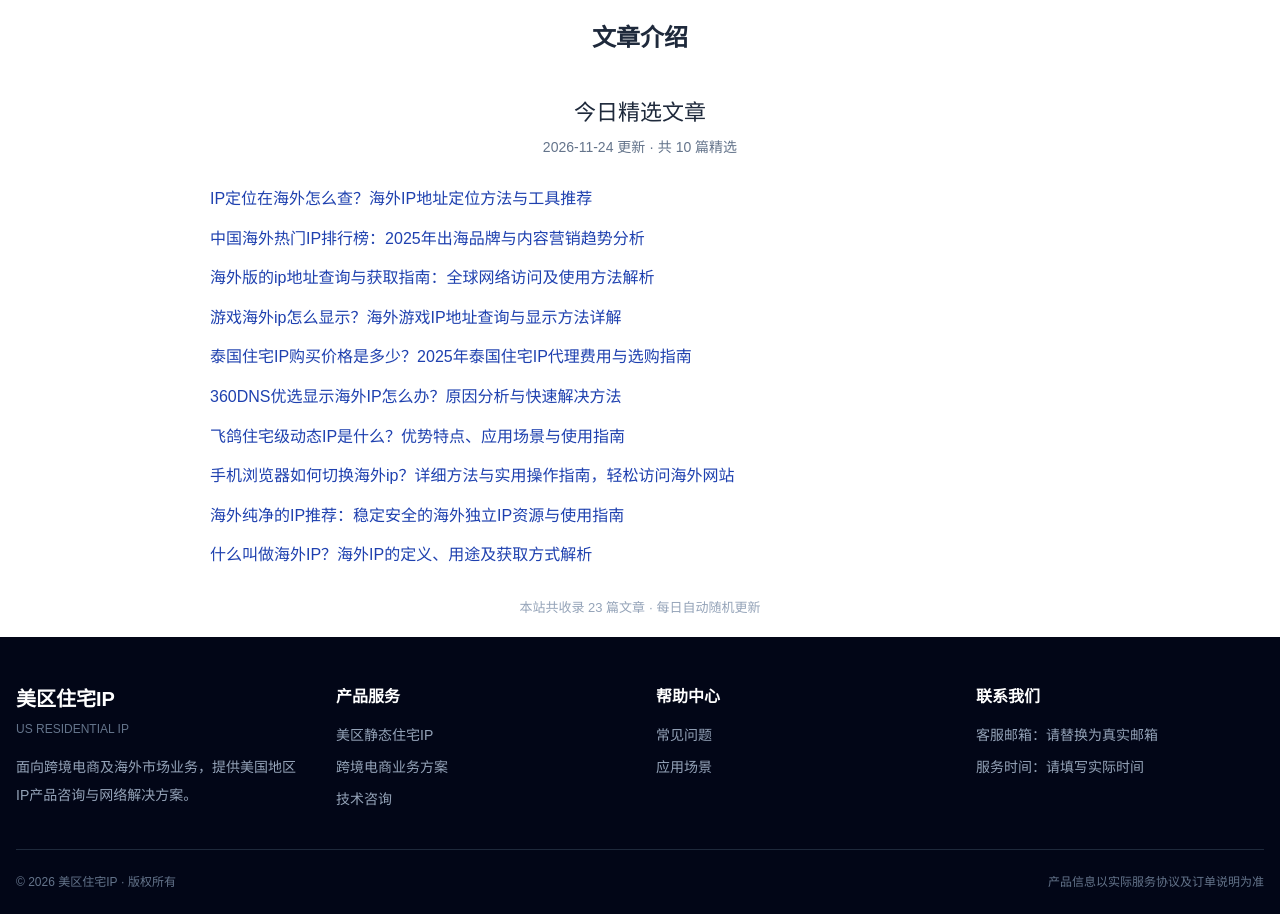
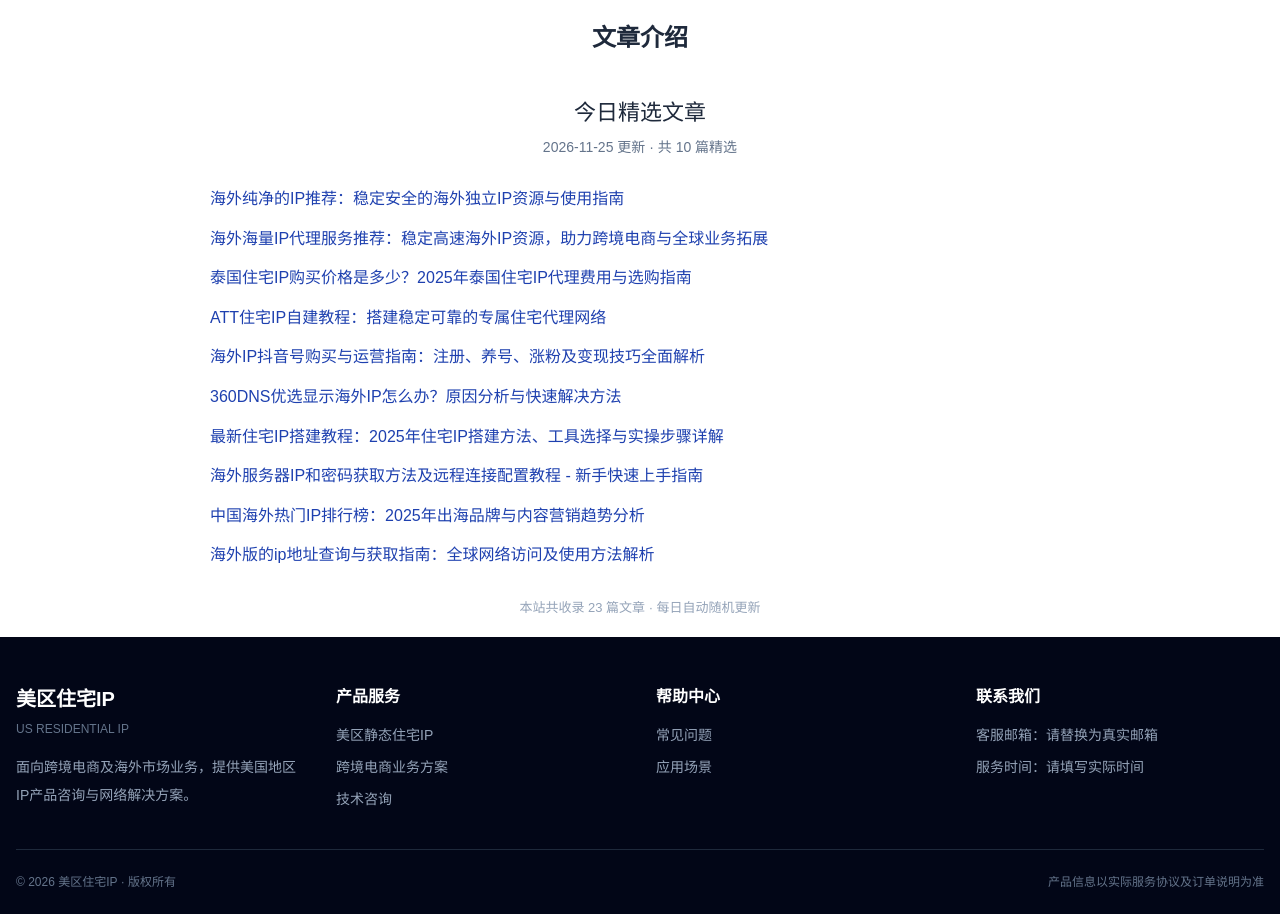
Before and after one commit to ultranova74/Ultranova74.giehub.io, a plain HTML site: page index.html in a window 1280 px wide. Shown: the part 3300-4214 px from the top of the page. Drawn offline with nearby package versions, Linux system fonts and the light colour scheme.

Commit message:
每日文章精选更新 2026-11-25

```diff
--- a/index.html
+++ b/index.html
@@ -293,18 +293,18 @@
         <h2 class="section-title">文章介绍</h2>
         <div class="link-list" style="max-width:900px; margin:0 auto; padding:20px 0;">
             <h2 style="text-align:center; font-size:22px; margin-bottom:8px; color:#1e293b;">今日精选文章</h2>
-            <p style="text-align:center; color:#64748b; font-size:14px; margin-bottom:28px;">2026-11-24 更新 · 共 10 篇精选</p>
+            <p style="text-align:center; color:#64748b; font-size:14px; margin-bottom:28px;">2026-11-25 更新 · 共 10 篇精选</p>
             <ul style="list-style:none; padding:0 20px; margin:0;">
-          <li style="margin-bottom:14px; line-height:1.6;"><a href="pages/0CJSY.html" style="color:#1e40af; text-decoration:none; font-size:16px;">IP定位在海外怎么查？海外IP地址定位方法与工具推荐</a></li>
+          <li style="margin-bottom:14px; line-height:1.6;"><a href="pages/0Bw0B.html" style="color:#1e40af; text-decoration:none; font-size:16px;">海外纯净的IP推荐：稳定安全的海外独立IP资源与使用指南</a></li>
+          <li style="margin-bottom:14px; line-height:1.6;"><a href="pages/0BDmD.html" style="color:#1e40af; text-decoration:none; font-size:16px;">海外海量IP代理服务推荐：稳定高速海外IP资源，助力跨境电商与全球业务拓展</a></li>
+          <li style="margin-bottom:14px; line-height:1.6;"><a href="pages/0C32j.html" style="color:#1e40af; text-decoration:none; font-size:16px;">泰国住宅IP购买价格是多少？2025年泰国住宅IP代理费用与选购指南</a></li>
+          <li style="margin-bottom:14px; line-height:1.6;"><a href="pages/0cNkT.html" style="color:#1e40af; text-decoration:none; font-size:16px;">ATT住宅IP自建教程：搭建稳定可靠的专属住宅代理网络</a></li>
+          <li style="margin-bottom:14px; line-height:1.6;"><a href="pages/0bw22.html" style="color:#1e40af; text-decoration:none; font-size:16px;">海外IP抖音号购买与运营指南：注册、养号、涨粉及变现技巧全面解析</a></li>
+          <li style="margin-bottom:14px; line-height:1.6;"><a href="pages/0c7d4.html" style="color:#1e40af; text-decoration:none; font-size:16px;">360DNS优选显示海外IP怎么办？原因分析与快速解决方法</a></li>
+          <li style="margin-bottom:14px; line-height:1.6;"><a href="pages/0BG0s.html" style="color:#1e40af; text-decoration:none; font-size:16px;">最新住宅IP搭建教程：2025年住宅IP搭建方法、工具选择与实操步骤详解</a></li>
+          <li style="margin-bottom:14px; line-height:1.6;"><a href="pages/0B9v5.html" style="color:#1e40af; text-decoration:none; font-size:16px;">海外服务器IP和密码获取方法及远程连接配置教程 - 新手快速上手指南</a></li>
           <li style="margin-bottom:14px; line-height:1.6;"><a href="pages/0BQZe.html" style="color:#1e40af; text-decoration:none; font-size:16px;">中国海外热门IP排行榜：2025年出海品牌与内容营销趋势分析</a></li>
           <li style="margin-bottom:14px; line-height:1.6;"><a href="pages/0cfS2.html" style="color:#1e40af; text-decoration:none; font-size:16px;">海外版的ip地址查询与获取指南：全球网络访问及使用方法解析</a></li>
-          <li style="margin-bottom:14px; line-height:1.6;"><a href="pages/0bWa5.html" style="color:#1e40af; text-decoration:none; font-size:16px;">游戏海外ip怎么显示？海外游戏IP地址查询与显示方法详解</a></li>
-          <li style="margin-bottom:14px; line-height:1.6;"><a href="pages/0C32j.html" style="color:#1e40af; text-decoration:none; font-size:16px;">泰国住宅IP购买价格是多少？2025年泰国住宅IP代理费用与选购指南</a></li>
-          <li style="margin-bottom:14px; line-height:1.6;"><a href="pages/0c7d4.html" style="color:#1e40af; text-decoration:none; font-size:16px;">360DNS优选显示海外IP怎么办？原因分析与快速解决方法</a></li>
-          <li style="margin-bottom:14px; line-height:1.6;"><a href="pages/0CH65.html" style="color:#1e40af; text-decoration:none; font-size:16px;">飞鸽住宅级动态IP是什么？优势特点、应用场景与使用指南</a></li>
-          <li style="margin-bottom:14px; line-height:1.6;"><a href="pages/0BIjJ.html" style="color:#1e40af; text-decoration:none; font-size:16px;">手机浏览器如何切换海外ip？详细方法与实用操作指南，轻松访问海外网站</a></li>
-          <li style="margin-bottom:14px; line-height:1.6;"><a href="pages/0Bw0B.html" style="color:#1e40af; text-decoration:none; font-size:16px;">海外纯净的IP推荐：稳定安全的海外独立IP资源与使用指南</a></li>
-          <li style="margin-bottom:14px; line-height:1.6;"><a href="pages/0CL0t.html" style="color:#1e40af; text-decoration:none; font-size:16px;">什么叫做海外IP？海外IP的定义、用途及获取方式解析</a></li>
             </ul>
             <p style="text-align:center; margin-top:30px; color:#94a3b8; font-size:13px;">本站共收录 23 篇文章 · 每日自动随机更新</p>
         </div>
```
